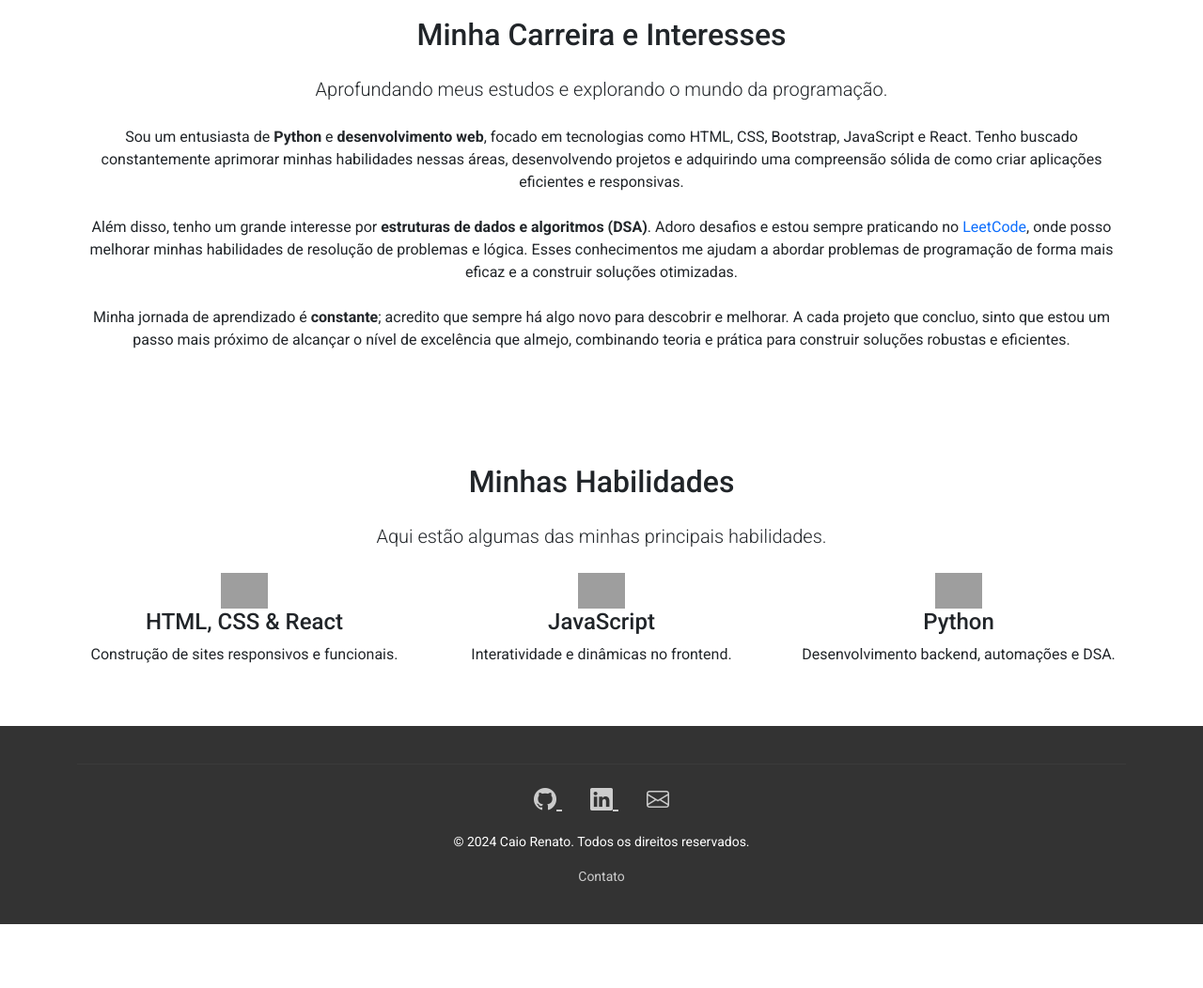
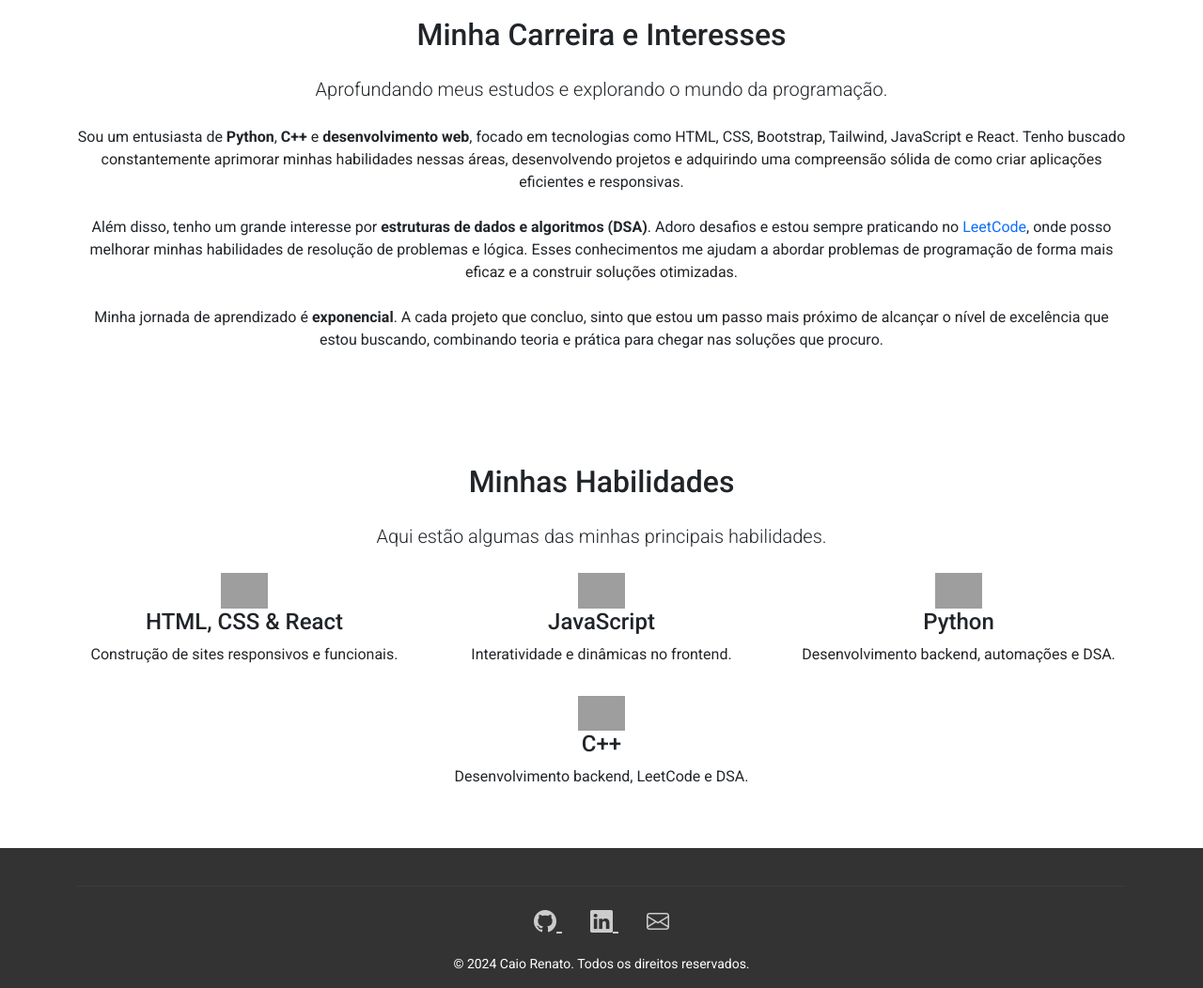
Before and after one commit to CaioRenatoDot/CaioRenatoDot, a plain HTML site: page aboutme.html in a window 1280 px wide. Shown: the part 1160-2212 px from the top of the page at 94% size. Before the commit the page ends 2144 px from the top, so only its background shows below. Drawn offline with nearby package versions, Linux system fonts and the light colour scheme; grey boxes are pictures that could not be loaded.

Commit message:
copiaram meu site, tinham coisas que estavam indenticas a outros, pois copiaram, então alterei e adicionei novas infos.

```diff
--- a/aboutme.html
+++ b/aboutme.html
@@ -60,12 +60,12 @@
                 <h2 class="mb-4">Minha Carreira e Interesses</h2>
                 <p class="lead mb-4">Aprofundando meus estudos e explorando o mundo da programação.</p>
                 <p class="mb-4">
-                    Sou um entusiasta de <strong>Python</strong> e <strong>desenvolvimento web</strong>, focado em tecnologias como HTML, CSS, Bootstrap, JavaScript e React. Tenho buscado constantemente aprimorar minhas habilidades nessas áreas, desenvolvendo projetos e adquirindo uma compreensão sólida de como criar aplicações eficientes e responsivas.
+                    Sou um entusiasta de <strong>Python</strong>, <strong>C++</strong> e <strong>desenvolvimento web</strong>, focado em tecnologias como HTML, CSS, Bootstrap, Tailwind, JavaScript e React. Tenho buscado constantemente aprimorar minhas habilidades nessas áreas, desenvolvendo projetos e adquirindo uma compreensão sólida de como criar aplicações eficientes e responsivas.
                 </p>
                 <p class="mb-4">
                     Além disso, tenho um grande interesse por <strong>estruturas de dados e algoritmos (DSA)</strong>. Adoro desafios e estou sempre praticando no <a href="https://leetcode.com" target="_blank" style="color: #0d6efd; text-decoration: none;">LeetCode</a>, onde posso melhorar minhas habilidades de resolução de problemas e lógica. Esses conhecimentos me ajudam a abordar problemas de programação de forma mais eficaz e a construir soluções otimizadas.
                 </p>
-                <p class="mb-4">Minha jornada de aprendizado é <strong>constante</strong>; acredito que sempre há algo novo para descobrir e melhorar. A cada projeto que concluo, sinto que estou um passo mais próximo de alcançar o nível de excelência que almejo, combinando teoria e prática para construir soluções robustas e eficientes.</p>
+                <p class="mb-4">Minha jornada de aprendizado é <strong>exponencial</strong>. A cada projeto que concluo, sinto que estou um passo mais próximo de alcançar o nível de excelência que estou buscando, combinando teoria e prática para chegar nas soluções que procuro.</p>
             </div>
         </section>
 
@@ -91,6 +91,12 @@
                     <img src="https://cdn.jsdelivr.net/npm/simple-icons@v6/icons/python.svg" alt="Python" width="50">
                     <h4>Python</h4>
                     <p>Desenvolvimento backend, automações e DSA.</p>
+                </div>
+                <p></p>
+                <div class="col-md-12 skill">
+                    <img src="https://cdn.jsdelivr.net/npm/simple-icons@6.23.0/icons/cplusplus.svg" alt="Cpp" width="50">
+                    <h4>C++</h4>
+                    <p>Desenvolvimento backend, LeetCode e DSA.</p>
                 </div>
             </div>
         </div>
```
